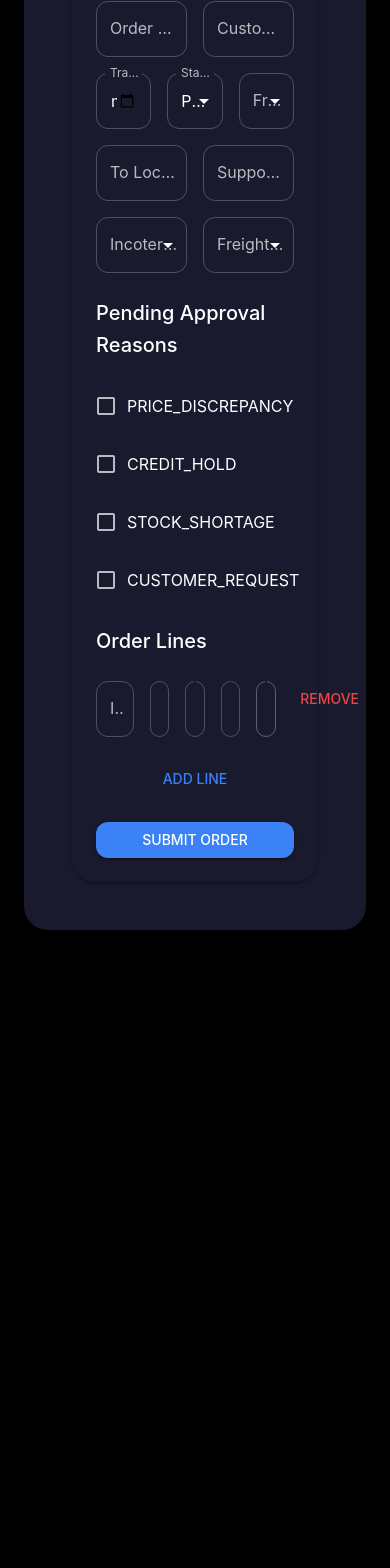
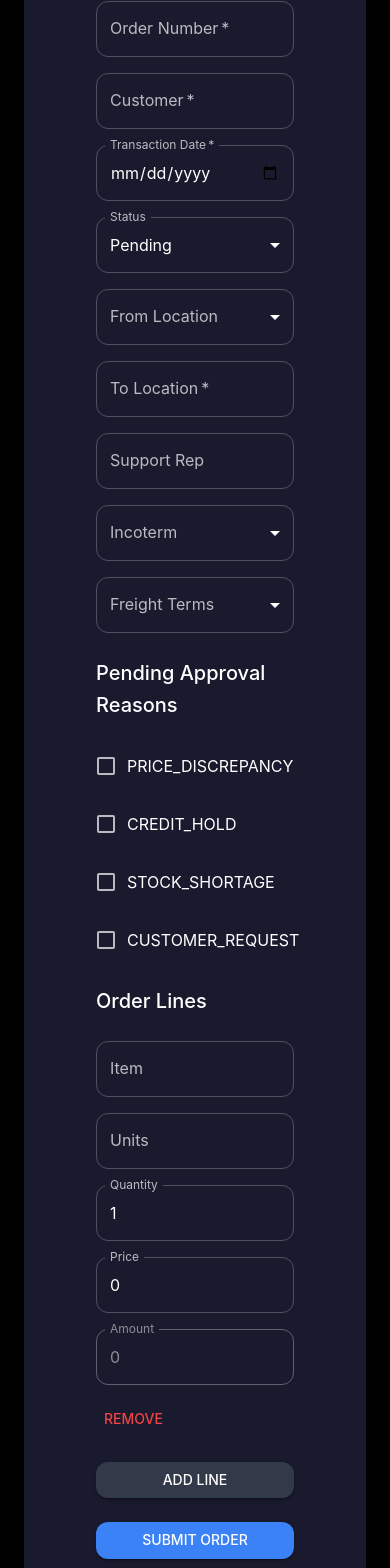
Before and after one commit to Rohit-gi/order-dashboard, a Next.js app: page /order/create in a window 390 px wide. Shown: the part 255-1823 px from the top of the page. Before the commit the page ends 1209 px from the top, so only its background shows below. Built offline with nearby package versions, Linux system fonts and the light colour scheme.

Commit message:
Updated responsiveness of list page

```diff
--- a/components/HistoryPanel.tsx
+++ b/components/HistoryPanel.tsx
@@ -15,7 +15,7 @@ export default function HistoryPanel({ history }: Props) {
   return (
     <Paper
       elevation={0}
-      sx={{ mt: 4, p: 2, borderRadius: 2, bgcolor: "background.paper" }}
+      sx={{p: 2, borderRadius: 2, bgcolor: "background.paper" }}
     >
       <Typography variant="h6" gutterBottom>
         Order History
--- a/components/OrderForm.tsx
+++ b/components/OrderForm.tsx
@@ -28,12 +28,7 @@ const defaultLineItem: OrderLine = {
 };
 
 const statusOptions = ["Pending", "Approved", "Shipped", "Cancelled"];
-const fromLocations = [
-  "Warehouse A",
-  "Warehouse B",
-  "Warehouse C",
-  "Warehouse D",
-];
+const fromLocations = ["Warehouse A", "Warehouse B", "Warehouse C", "Warehouse D"];
 const incoterms = ["EXW", "FOB", "CIF", "DDP", "DAP"];
 const freightTerms = ["Prepaid", "Collect"];
 const reasonCodes: ReasonCode[] = [
@@ -87,11 +82,7 @@ export default function OrderForm({
     setOrder((prev) => ({ ...prev, [field]: value }));
   };
 
-  const handleLineChange = (
-    index: number,
-    field: keyof OrderLine,
-    value: any
-  ) => {
+  const handleLineChange = (index: number, field: keyof OrderLine, value: any) => {
     const lines = [...order.lines];
     const line = { ...lines[index], [field]: value };
     line.amount = line.quantity * line.price;
@@ -101,6 +92,7 @@ export default function OrderForm({
 
   const addLine = () =>
     setOrder((prev) => ({ ...prev, lines: [...prev.lines, defaultLineItem] }));
+
   const removeLine = (index: number) =>
     setOrder((prev) => ({
       ...prev,
@@ -119,21 +111,10 @@ export default function OrderForm({
   };
 
   return (
-    <Box
-      component="form"
-      display="flex"
-      flexDirection="column"
-      gap={3}
-      sx={{
-        bgcolor: "background.paper",
-        boxShadow: "2",
-        borderRadius: 2,
-        p: 3,
-      }}
-    >
+    <Box component="form" display="flex" flexDirection="column" gap={3} sx={{ p: 3 }}>
       <Typography variant="h6">Basic Information</Typography>
-      <Grid container spacing={2} component="div">
-        <Grid item xs={6}>
+      <Grid container spacing={2}>
+        <Grid item xs={12} md={6}>
           <TextField
             fullWidth
             label="Order Number"
@@ -143,7 +124,7 @@ export default function OrderForm({
             required
           />
         </Grid>
-        <Grid item xs={6}>
+        <Grid item xs={12} md={6}>
           <TextField
             fullWidth
             label="Customer"
@@ -153,8 +134,7 @@ export default function OrderForm({
             required
           />
         </Grid>
-
-        <Grid item xs={4}>
+        <Grid item xs={12} md={4}>
           <TextField
             fullWidth
             label="Transaction Date"
@@ -166,7 +146,7 @@ export default function OrderForm({
             required
           />
         </Grid>
-        <Grid item xs={4}>
+        <Grid item xs={12} md={4}>
           <TextField
             select
             fullWidth
@@ -182,7 +162,7 @@ export default function OrderForm({
             ))}
           </TextField>
         </Grid>
-        <Grid item xs={4}>
+        <Grid item xs={12} md={4}>
           <TextField
             select
             fullWidth
@@ -198,8 +178,7 @@ export default function OrderForm({
             ))}
           </TextField>
         </Grid>
-
-        <Grid item xs={6}>
+        <Grid item xs={12} md={6}>
           <TextField
             fullWidth
             label="To Location"
@@ -209,8 +188,7 @@ export default function OrderForm({
             required
           />
         </Grid>
-
-        <Grid item xs={6}>
+        <Grid item xs={12} md={6}>
           <TextField
             fullWidth
             label="Support Rep"
@@ -219,8 +197,7 @@ export default function OrderForm({
             disabled={readOnly}
           />
         </Grid>
-
-        <Grid item xs={6}>
+        <Grid item xs={12} md={6}>
           <TextField
             select
             fullWidth
@@ -236,8 +213,7 @@ export default function OrderForm({
             ))}
           </TextField>
         </Grid>
-
-        <Grid item xs={6}>
+        <Grid item xs={12} md={6}>
           <TextField
             select
             fullWidth
@@ -275,7 +251,7 @@ export default function OrderForm({
       <Typography variant="h6">Order Lines</Typography>
       {order.lines.map((line, index) => (
         <Grid container spacing={2} key={index}>
-          <Grid item xs={3}>
+          <Grid item xs={12} md={3}>
             <TextField
               fullWidth
               label="Item"
@@ -284,7 +260,7 @@ export default function OrderForm({
               disabled={readOnly}
             />
           </Grid>
-          <Grid item xs={2}>
+          <Grid item xs={12} md={2}>
             <TextField
               fullWidth
               label="Units"
@@ -293,35 +269,31 @@ export default function OrderForm({
               disabled={readOnly}
             />
           </Grid>
-          <Grid item xs={2}>
+          <Grid item xs={12} md={2}>
             <TextField
               type="number"
               fullWidth
               label="Quantity"
               value={line.quantity}
-              onChange={(e) =>
-                handleLineChange(index, "quantity", parseInt(e.target.value))
-              }
+              onChange={(e) => handleLineChange(index, "quantity", parseInt(e.target.value))}
               disabled={readOnly}
             />
           </Grid>
-          <Grid item xs={2}>
+          <Grid item xs={12} md={2}>
             <TextField
               type="number"
               fullWidth
               label="Price"
               value={line.price}
-              onChange={(e) =>
-                handleLineChange(index, "price", parseFloat(e.target.value))
-              }
+              onChange={(e) => handleLineChange(index, "price", parseFloat(e.target.value))}
               disabled={readOnly}
             />
           </Grid>
-          <Grid item xs={2}>
+          <Grid item xs={12} md={2}>
             <TextField fullWidth label="Amount" value={line.amount} disabled />
           </Grid>
           {!readOnly && (
-            <Grid item xs={1}>
+            <Grid item xs={12} md={1}>
               <Button color="error" onClick={() => removeLine(index)}>
                 Remove
               </Button>
@@ -329,12 +301,25 @@ export default function OrderForm({
           )}
         </Grid>
       ))}
-      {!readOnly && <Button onClick={addLine}>Add Line</Button>}
 
       {!readOnly && (
-        <Button variant="contained" color="primary" onClick={handleSubmit}>
-          Submit Order
-        </Button>
+        <>
+          <Button
+            variant="contained"
+            onClick={addLine}
+            sx={{
+              bgcolor: "#323949",
+              color: "white",
+              "&:hover": { bgcolor: "#212129" },
+            }}
+          >
+            Add Line
+          </Button>
+
+          <Button variant="contained" color="primary" onClick={handleSubmit}>
+            Submit Order
+          </Button>
+        </>
       )}
     </Box>
   );
--- a/public/data/orders.json
+++ b/public/data/orders.json
@@ -953,5 +953,38 @@
       }
     ],
     "history": []
+  },
+  {
+    "orderNumber": "",
+    "customer": "",
+    "transactionDate": "",
+    "status": "Pending",
+    "fromLocation": "",
+    "toLocation": "",
+    "pendingApprovalReasonCode": [],
+    "supportRep": "",
+    "incoterm": "",
+    "freightTerms": "",
+    "totalShipUnitCount": 0,
+    "totalQuantity": 0,
+    "discountRate": 0,
+    "billingAddress": {
+      "street": "",
+      "city": "",
+      "state": "",
+      "postalCode": "",
+      "country": ""
+    },
+    "shippingAddress": {
+      "street": "",
+      "city": "",
+      "state": "",
+      "postalCode": "",
+      "country": ""
+    },
+    "earlyPickupDate": "",
+    "latePickupDate": "",
+    "lines": [],
+    "history": []
   }
 ]
```
Also changed, not shown: app/order/[orderNumber]/page.tsx (+32 -22 lines), app/order/list/page.tsx (+19 -23 lines), components/RecentOrdersTable.tsx (+68 -31 lines).
